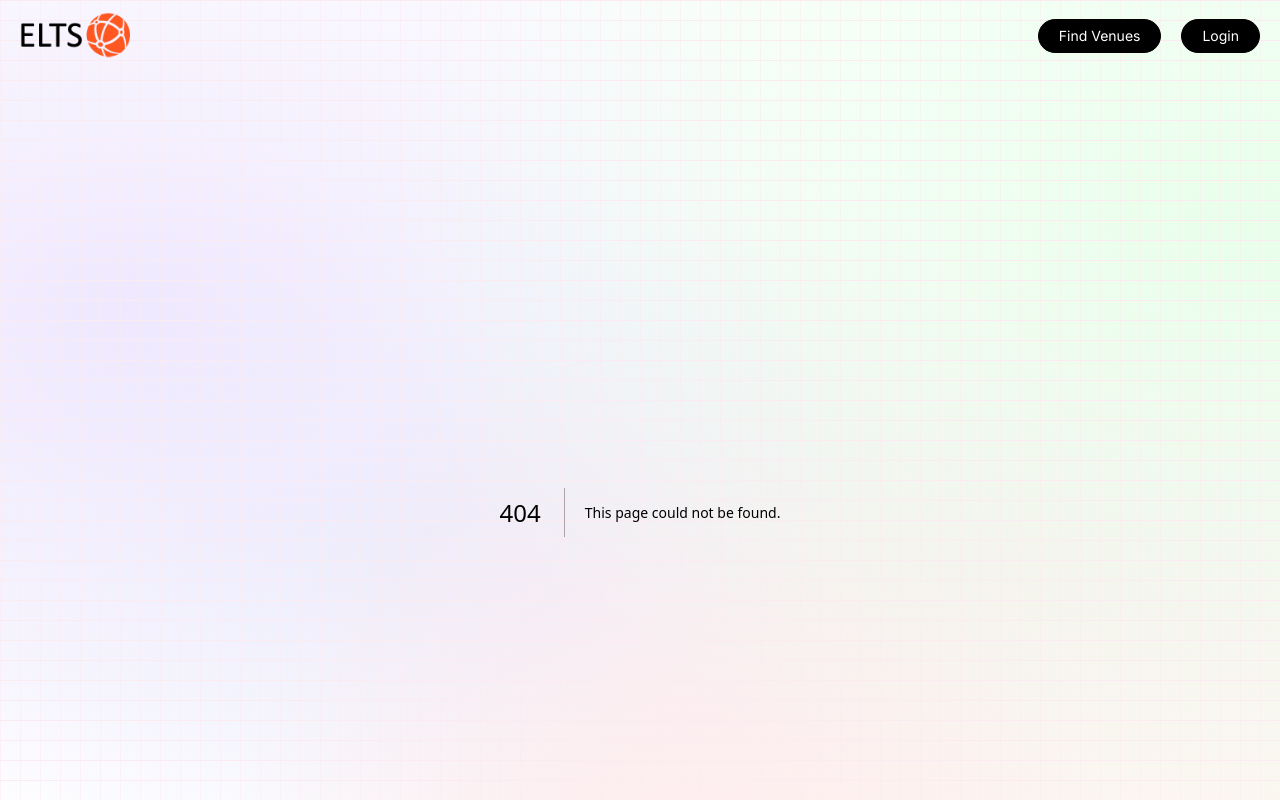
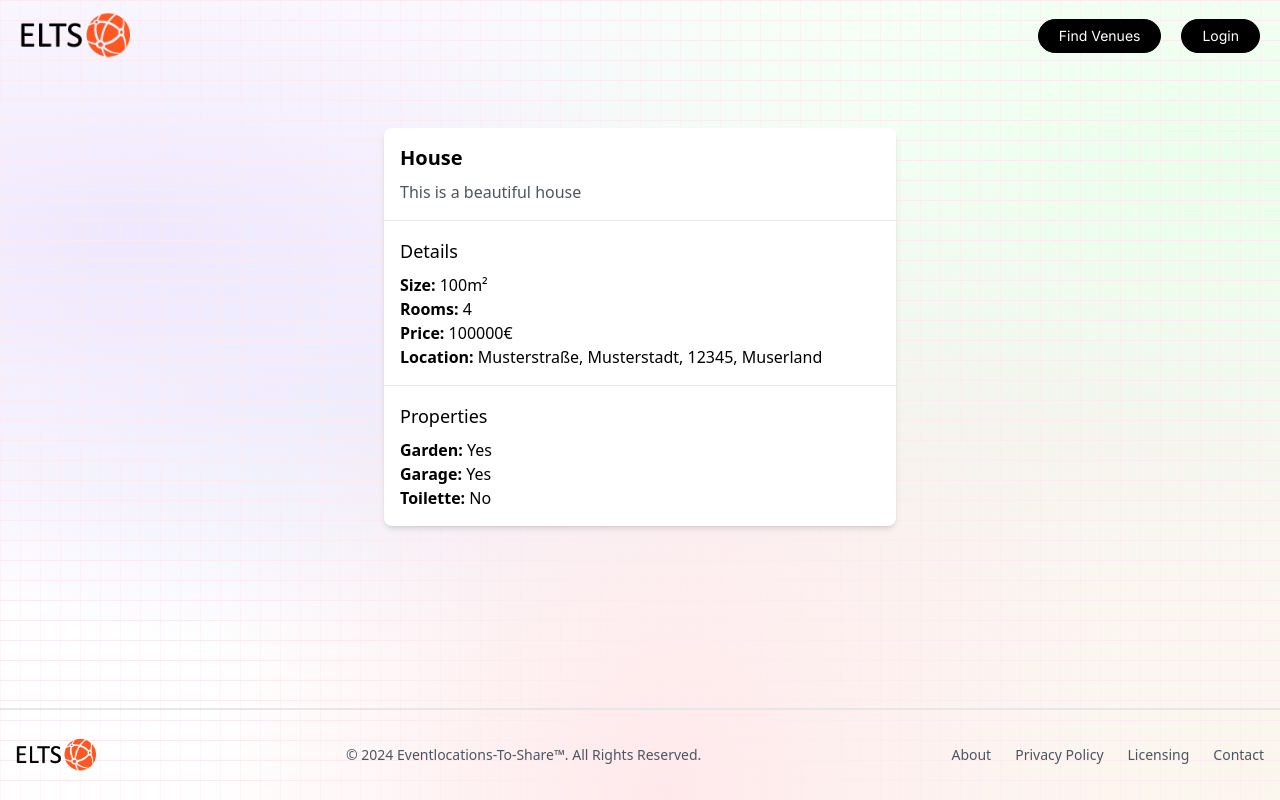
Before and after one commit to tombk556/GartenSpace24, a Next.js app: page /venues/66c9a334770867b7aa65ef68 in a window 1280 px wide. Before the commit this address had no page. Shown: the top 800 px of the page. Built offline with nearby package versions, Linux system fonts and the light colour scheme.

Commit message:
added venue find

```diff
--- /dev/null
+++ b/app/venues/PropertyCard.js
@@ -0,0 +1,31 @@
+import React from 'react';
+
+const PropertyCard = ({ property }) => {
+  return (
+    <div className="max-w-lg mx-auto bg-white shadow-md rounded-lg overflow-hidden mb-6">
+      <div className="p-4">
+        <h2 className="text-xl font-bold mb-2">{property.meta.type}</h2>
+        <p className="text-gray-600">{property.meta.description}</p>
+      </div>
+      <div className="p-4 border-t border-gray-200">
+        <h3 className="text-lg font-medium">Details</h3>
+        <ul className="mt-2">
+          <li><strong>Size:</strong> {property.meta.size}</li>
+          <li><strong>Rooms:</strong> {property.meta.rooms}</li>
+          <li><strong>Price:</strong> {property.meta.price}</li>
+          <li><strong>Location:</strong> {property.address.street}, {property.address.city}, {property.address.plz}, {property.address.country}</li>
+        </ul>
+      </div>
+      <div className="p-4 border-t border-gray-200">
+        <h3 className="text-lg font-medium">Properties</h3>
+        <ul className="mt-2">
+          <li><strong>Garden:</strong> {property.properties.garden ? 'Yes' : 'No'}</li>
+          <li><strong>Garage:</strong> {property.properties.garage ? 'Yes' : 'No'}</li>
+          <li><strong>Toilette:</strong> {property.properties.toilette ? 'Yes' : 'No'}</li>
+        </ul>
+      </div>
+    </div>
+  );
+};
+
+export default PropertyCard;
--- /dev/null
+++ b/app/venues/[id]/page.js
@@ -0,0 +1,64 @@
+"use client";
+
+// app/venues/[id]/page.js
+import React, { useEffect, useState } from 'react';
+import { useRouter } from 'next/navigation';
+import PropertyCard from '../PropertyCard';
+
+// Dummy data for properties (in a real app, you would fetch this from a database)
+const properties = [
+  {
+    _id: "66c9a334770867b7aa65ef68",
+    address: {
+      country: "Muserland",
+      city: "Musterstadt",
+      plz: "12345",
+      street: "Musterstraße",
+    },
+    meta: {
+      type: "House",
+      size: "100m²",
+      rooms: 4,
+      price: "100000€",
+      description: "This is a beautiful house",
+    },
+    properties: {
+      garden: true,
+      garage: true,
+      toilette: false,
+    },
+  },
+  // Add more properties here if needed
+];
+
+const page = () => {
+    const router = useRouter();
+    const [property, setProperty] = useState(null);
+    const [isLoading, setIsLoading] = useState(true);
+
+    useEffect(() => {
+      if (router) {
+        const id = window.location.pathname.split("/").pop(); // Extract ID from URL
+
+        const foundProperty = properties.find((prop) => prop._id === id);
+        setProperty(foundProperty);
+        setIsLoading(false);
+      }
+    }, [router]);
+
+    if (isLoading) {
+      return <div>Loading...</div>;
+    }
+
+    if (!property) {
+      return <div>Property not found</div>;
+    }
+
+    return (
+      <div className="container mx-auto p-4">
+        <PropertyCard property={property} />
+      </div>
+    );
+  };
+
+export default page;
--- a/app/venues/page.js
+++ b/app/venues/page.js
@@ -1,11 +1,38 @@
-import React from 'react'
+import React from 'react';
+import Link from 'next/link';
+
+const properties = [
+  {
+    _id: "66c9a334770867b7aa65ef68",
+    meta: {
+      type: "House",
+      size: "100m²",
+      rooms: 4,
+      price: "100000€",
+      description: "This is a beautiful house",
+    },
+  },
+];
 
 const page = () => {
   return (
-    <div>
-      Venues
+    <div className="container mx-auto p-4">
+      <h1 className="text-3xl font-bold text-center mb-8">Available Properties</h1>
+      <div className="grid grid-cols-1 md:grid-cols-2 lg:grid-cols-3 gap-4">
+        {properties.map((property) => (
+          <div key={property._id} className="p-4 border rounded-lg shadow">
+            <h2 className="text-xl font-bold">{property.meta.type}</h2>
+            <p className="text-gray-600">Size: {property.meta.size}</p>
+            <p className="text-gray-600">Rooms: {property.meta.rooms}</p>
+            <p className="text-gray-600">Price: {property.meta.price}</p>
+            <Link className="text-blue-500 mt-2 inline-block" href={`/venues/${property._id}`}>
+              View Details
+            </Link>
+          </div>
+        ))}
+      </div>
     </div>
-  )
-}
+  );
+};
 
-export default page
+export default page;
```
